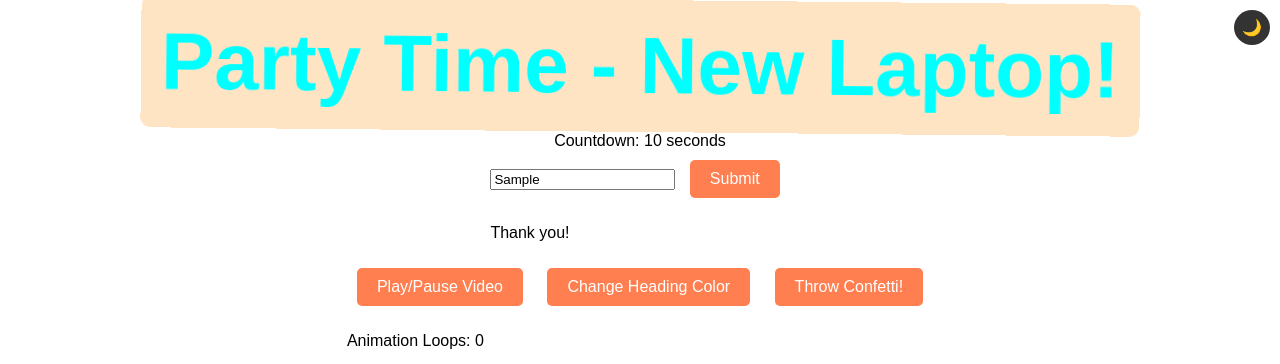
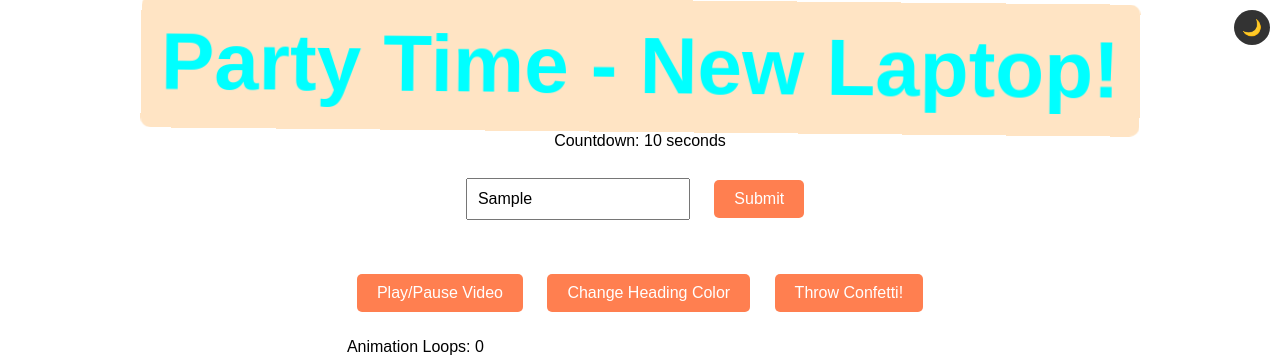
Before and after one commit to jatinrana331gm/new-laptop, a plain HTML site: page index.html in a window 1280 px wide. Both pictures are taken after typing "Sample" into the empty fields and a click on the button "Submit". Shown: the top 364 px of the page. Drawn offline with Linux system fonts and the light colour scheme.

Commit message:
Update index.html

```diff
--- a/index.html
+++ b/index.html
@@ -105,6 +105,18 @@
             from { opacity: 1; transform: translateY(0); }
             to { opacity: 0; transform: translateY(-150px); }
         }
+
+        /* Style for form inputs and message */
+        #form-container {
+            margin: 20px;
+            text-align: center;
+        }
+        #user-input {
+            padding: 10px;
+            font-size: 16px;
+            width: 200px;
+            margin-right: 10px;
+        }
     </style>
 </head>
 <body>
@@ -112,9 +124,9 @@
     <div id="countdown">Countdown: <span id="timer">10 seconds</span></div>
 
     <!-- Text box and button for user interaction -->
-    <div>
+    <div id="form-container">
         <input type="text" id="user-input" placeholder="Type something..." />
-        <button class="button" onclick="replyThankYou()">Submit</button>
+        <button class="button" onclick="sendEmail()">Submit</button>
         <p id="reply-message"></p>
     </div>
 
@@ -127,7 +139,15 @@
     <video id="party-video" src="B343AE76501626051E4BE5E714B361A1_video_dashinit.mp4" controls></video>
     <div id="theme-toggle" onclick="toggleTheme()">🌙</div>
 
+    <!-- EmailJS SDK -->
+    <script type="text/javascript" src="https://cdn.emailjs.com/dist/email.min.js"></script>
+
     <script>
+        // Initialize EmailJS
+        (function() {
+            emailjs.init('YOUR_USER_ID'); // Replace with your EmailJS user ID
+        })();
+
         // Play sound effect
         function playSound() {
             const sound = new Audio("https://www.soundjay.com/button/beep-07.wav");
@@ -197,12 +217,25 @@
             }
         });
 
-        // Reply function for user input
-        function replyThankYou() {
-            const input = document.getElementById("user-input").value;
-            if (input) {
-                document.getElementById("reply-message").textContent = "Thank you!";
-                playSound();
+        // Send email using EmailJS
+        function sendEmail() {
+            const userMessage = document.getElementById("user-input").value;
+
+            if (userMessage) {
+                const params = {
+                    user_message: userMessage,
+                    reply_message: "Thank you for your message!",
+                };
+
+                emailjs.send('YOUR_SERVICE_ID', 'YOUR_TEMPLATE_ID', params)
+                    .then(function(response) {
+                        document.getElementById("reply-message").textContent = "Thank you!";
+                        playSound();
+                        console.log('SUCCESS!', response);
+                    }, function(error) {
+                        document.getElementById("reply-message").textContent = "Oops! Something went wrong.";
+                        console.log('FAILED...', error);
+                    });
             }
         }
     </script>
```
